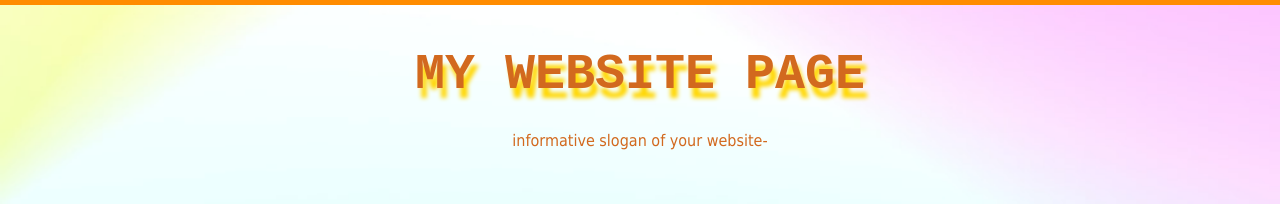
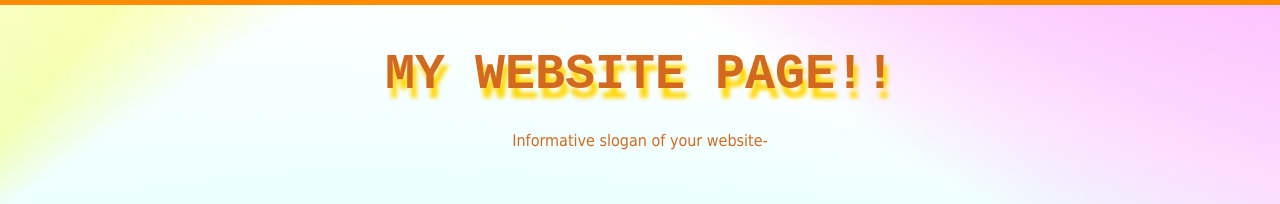
Before and after one commit to VeerOP/NEW_WEBSITE-1, a plain HTML site: page index.html in a window 1280 px wide. Shown: the top 204 px of the page. Drawn offline with Linux system fonts and the light colour scheme; files whose address does not match are found by name.

Commit message:
Update index.html

```diff
--- a/index.html
+++ b/index.html
@@ -14,8 +14,8 @@
             <header>
 
                <div class="container">
-                    <h1>MY WEBSITE PAGE</h1>
-                    <p>informative slogan of your website- </p>
+                    <h1>MY WEBSITE PAGE!!</h1>
+                    <p>Informative slogan of your website- </p>
                     <div data-toggle-target=".navigate" class="btn1">MENU</div>
                     <nav class="navigate">
                         <ul>
```
